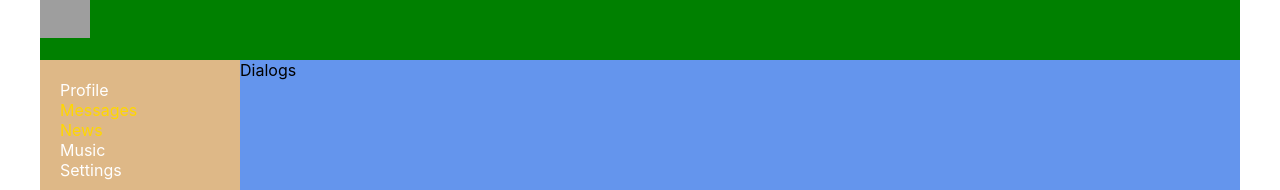
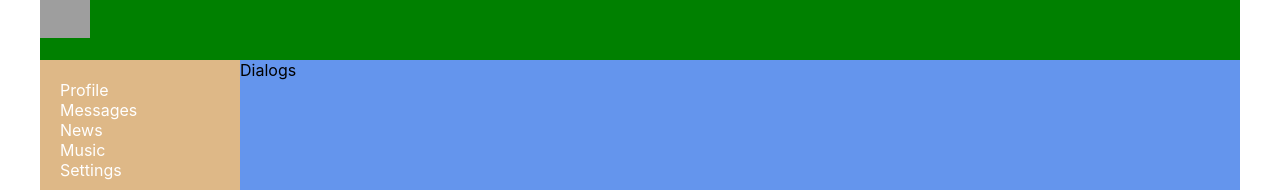
Before and after one commit to AyvarsKr/incubator_HW_RKKP_Way_of_samuray, a React (Create React App) app in the folder way_of_samurai/my-app/: page /dialogs in a window 1280 px wide. Shown: the top 190 px of the page. Built offline with nearby package versions, Linux system fonts and the light colour scheme; grey boxes are pictures that could not be loaded.

Commit message:
Way_of_samurai_to_20th_video

```diff
--- a/way_of_samurai/my-app/src/components/Navbar/Navbar.tsx
+++ b/way_of_samurai/my-app/src/components/Navbar/Navbar.tsx
@@ -1,26 +1,25 @@
 import s from './Navbar.module.css'
-import {NavLink} from "react-router-dom";
+
+
 
 export const Navbar = () => {
-
     return (
 <nav className={s.nav}>
-    <div className={s.item}>
-        <NavLink to="/profile" className={({ isActive }) => isActive ? s.activeLink : undefined}>Profile</NavLink>
+    <div className={`${s.item} ${s.active}`}>
+        <a href="src/components/Navbar/Navbar">Profile</a>
     </div>
     <div className={s.item}>
-        <NavLink to="/dialogs" className={({ isActive }) => isActive ? s.activeLink : undefined}>Messages</NavLink>
+        <a href="src/components/Navbar/Navbar">Messages</a>
     </div>
     <div className={s.item}>
-        <NavLink to="/dialogs" className={({ isActive }) => isActive ? s.activeLink : undefined}>News</NavLink>
+        <a href="src/components/Navbar/Navbar">News</a>
     </div>
     <div className={s.item}>
-        <a href="/Music">Music</a>
+        <a href="src/components/Navbar/Navbar">Music</a>
     </div>
     <div className={s.item}>
-        <a href="/Settings">Settings</a>
+        <a href="src/components/Navbar/Navbar">Settings</a>
     </div>
-
 </nav>
     )
 }
```
